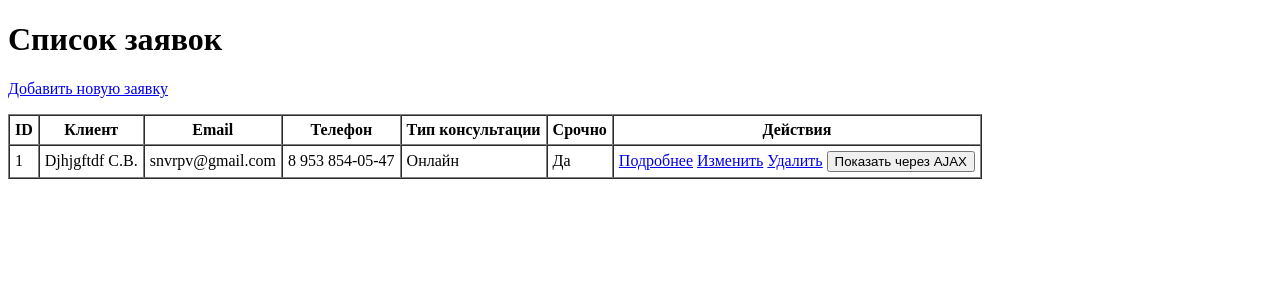
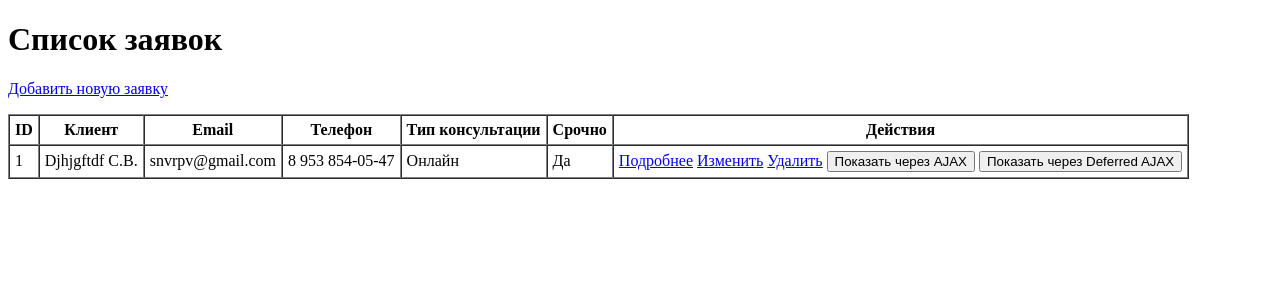
Before and after one commit to seishiro76/ksp, a Django app: page /requests/ in a window 1280 px wide. Shown: the top 300 px of the page. Run offline with Django 5.2, Linux system fonts and the light colour scheme; data comes from the database, SQL or seed files in the repository.

Commit message:
практическая №12

```diff
--- a/config/main/static/main/js/script.js
+++ b/config/main/static/main/js/script.js
@@ -87,7 +87,7 @@ document.addEventListener("DOMContentLoaded", function () {
         });
     }
 
-    /* AJAX 1: проверка email */
+    /* AJAX 1 из лабораторной 11: проверка email */
     if (emailInput) {
         let emailInfo = document.getElementById("email-check-result");
 
@@ -126,7 +126,7 @@ document.addEventListener("DOMContentLoaded", function () {
         });
     }
 
-    /* AJAX 2: получение информации о заявке */
+    /* AJAX 2 из лабораторной 11: получение информации о заявке */
     const ajaxDetailButtons = document.querySelectorAll(".ajax-detail-button");
 
     ajaxDetailButtons.forEach(function (button) {
@@ -181,6 +181,95 @@ document.addEventListener("DOMContentLoaded", function () {
                 });
         });
     });
+
+    /*
+        Лабораторная 12:
+        AJAX-запрос с использованием jQuery Deferred.
+    */
+    if (window.jQuery) {
+        function loadRequestWithDeferred(requestId) {
+            const deferred = $.Deferred();
+
+            $.ajax({
+                url: "/ajax/request/" + requestId + "/",
+                method: "GET",
+                dataType: "json",
+
+                success: function (data) {
+                    deferred.resolve(data);
+                },
+
+                error: function () {
+                    deferred.reject("Ошибка при загрузке данных заявки.");
+                }
+            });
+
+            return deferred.promise();
+        }
+
+        $(".deferred-detail-button").on("click", function () {
+            const requestId = $(this).data("request-id");
+
+            $("#deferred-loader").show();
+
+            $("#deferred-request-info").html("");
+
+            $.when(loadRequestWithDeferred(requestId))
+                .done(function (data) {
+                    let urgentText = "Нет";
+
+                    if (data.urgent) {
+                        urgentText = "Да";
+                    }
+
+                    let documentsText = "Документы отсутствуют";
+
+                    if (data.documents && data.documents.length > 0) {
+                        documentsText = data.documents.join(", ");
+                    }
+
+                    $("#deferred-request-info").html(
+                        "<h2>Информация о заявке, полученная через Deferred AJAX</h2>" +
+                        "<p><strong>ID заявки:</strong> " + data.id + "</p>" +
+                        "<p><strong>Клиент:</strong> " + data.client + "</p>" +
+                        "<p><strong>Email:</strong> " + data.email + "</p>" +
+                        "<p><strong>Телефон:</strong> " + data.phone + "</p>" +
+                        "<p><strong>Тип консультации:</strong> " + data.consultation_type + "</p>" +
+                        "<p><strong>Срочно:</strong> " + urgentText + "</p>" +
+                        "<p><strong>Комментарий:</strong> " + data.comment + "</p>" +
+                        "<p><strong>Документы:</strong> " + documentsText + "</p>" +
+                        "<p><em>Метод done() выполнился, потому что deferred.resolve() получил данные.</em></p>"
+                    );
+
+                    $("#deferred-request-info").css({
+                        "border": "1px solid black",
+                        "padding": "10px",
+                        "margin-top": "20px",
+                        "background-color": "#e8f5e9"
+                    });
+                })
+                .fail(function (errorText) {
+                    $("#deferred-request-info").html(
+                        "<p>" + errorText + "</p>" +
+                        "<p><em>Метод fail() выполнился, потому что был вызван deferred.reject().</em></p>"
+                    );
+
+                    $("#deferred-request-info").css({
+                        "border": "1px solid black",
+                        "padding": "10px",
+                        "margin-top": "20px",
+                        "background-color": "#f8d7da"
+                    });
+                })
+                .always(function () {
+                    $("#deferred-loader").hide();
+
+                    $("#deferred-request-info").append(
+                        "<p><em>Метод always() выполнился после завершения AJAX-запроса.</em></p>"
+                    );
+                });
+        });
+    }
 
     /* Кнопка Наверх */
     const upButton = document.createElement("button");
--- a/config/main/templates/main/request_list.html
+++ b/config/main/templates/main/request_list.html
@@ -42,7 +42,14 @@
                 <a href="{% url 'request_detail' req.id %}">Подробнее</a>
                 <a href="{% url 'request_edit' req.id %}">Изменить</a>
                 <a class="remove-link" href="{% url 'request_remove' req.id %}">Удалить</a>
-                <button class="ajax-detail-button" data-request-id="{{ req.id }}">Показать через AJAX</button>
+
+                <button type="button" class="ajax-detail-button" data-request-id="{{ req.id }}">
+                    Показать через AJAX
+                </button>
+
+                <button type="button" class="deferred-detail-button" data-request-id="{{ req.id }}">
+                    Показать через Deferred AJAX
+                </button>
             </td>
         </tr>
         {% empty %}
@@ -54,6 +61,13 @@
 
     <div id="ajax-request-info"></div>
 
+    <div id="deferred-loader" style="display: none; margin-top: 20px;">
+        Загрузка данных через Deferred...
+    </div>
+
+    <div id="deferred-request-info"></div>
+
+    <script src="https://code.jquery.com/jquery-3.7.1.min.js"></script>
     <script src="{% static 'main/js/script.js' %}"></script>
 </body>
 </html>
```
